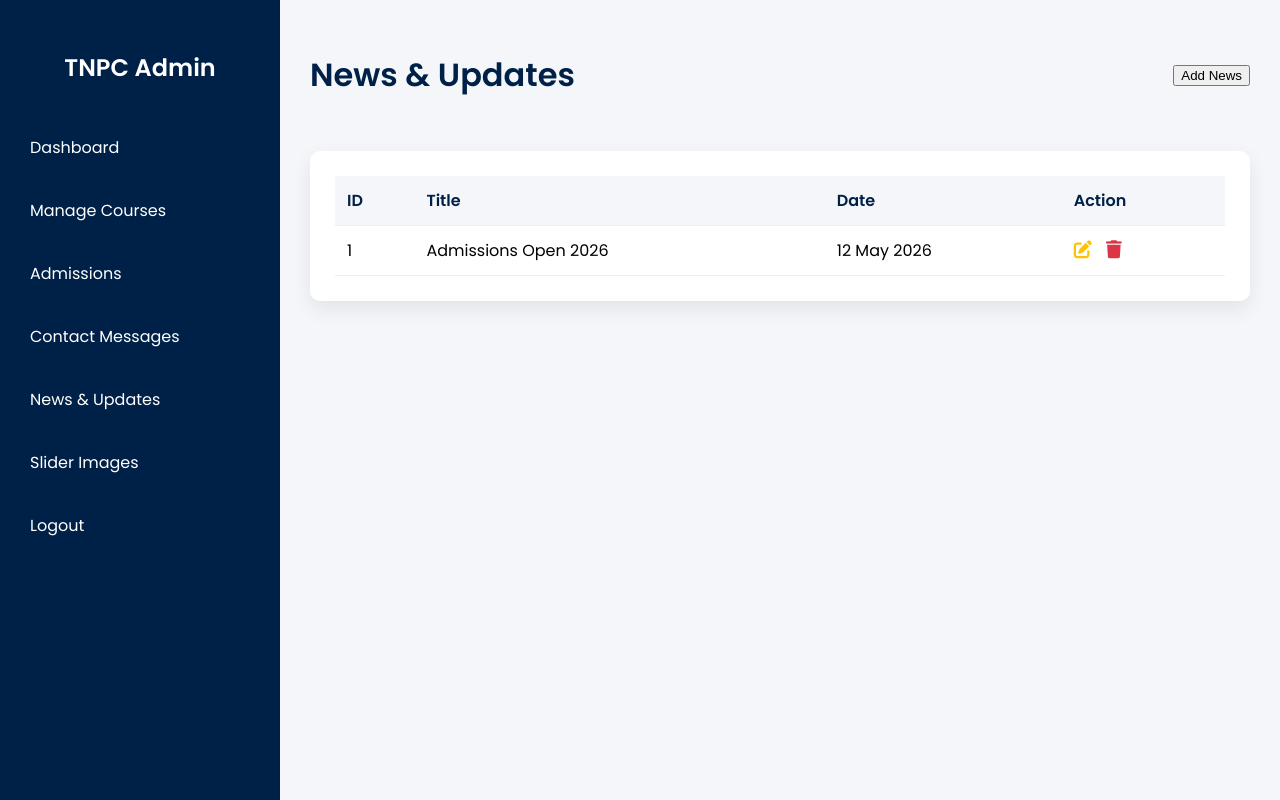
After one commit to gamijinal/TNPC-, a PHP site: page /news_update.php in a window 1280 px wide. The commit adds this page. Run offline with PHP 8.4, Linux system fonts and the light colour scheme.

Commit message:
admin side changes

```diff
--- a/Admin/admin.css
+++ b/Admin/admin.css
@@ -188,6 +188,16 @@ color:#002147;
 font-size:22px;
 font-weight:600;
 }
+.card-link{
+text-decoration:none;
+color:inherit;
+display:block;
+}
+
+.card-link:hover .card{
+transform: translateY(-5px);
+}
+
 
 /* Table */
 
@@ -218,3 +228,135 @@ border-bottom:1px solid #eee;
 table th{
 background:#f4f6f9;
 }
+
+
+
+
+/* manage Course CSS */
+/* Table */
+
+.table-container{
+background:white;
+padding:25px;
+border-radius:10px;
+box-shadow:0 8px 20px rgba(0,0,0,0.08);
+}
+
+table{
+width:100%;
+border-collapse:collapse;
+}
+
+table th,
+table td{
+padding:12px;
+text-align:left;
+border-bottom:1px solid #eee;
+}
+
+table th{
+background:#f4f6f9;
+color:#002147;
+}
+
+/* Buttons */
+
+.edit-btn{
+background:#ffc107;
+border:none;
+padding:6px 12px;
+border-radius:5px;
+cursor:pointer;
+margin-right:5px;
+}
+
+.delete-btn{
+background:#dc3545;
+border:none;
+padding:6px 12px;
+border-radius:5px;
+color:white;
+cursor:pointer;
+}
+
+
+/* news and updates css */
+
+/* Action Icons */
+
+.action-icons i{
+font-size:18px;
+margin-right:10px;
+cursor:pointer;
+transition:0.3s;
+}
+
+/* Edit */
+
+.edit-icon{
+color:#ffc107;
+}
+
+.edit-icon:hover{
+color:#e0a800;
+}
+
+/* Delete */
+
+.delete-icon{
+color:#dc3545;
+}
+
+.delete-icon:hover{
+color:#b02a37;
+}
+
+
+
+
+
+/* Form CSSS */
+/* Modal Background */
+.modal{
+display:none;
+position:fixed;
+top:0;
+left:0;
+width:100%;
+height:100%;
+background:rgba(0,0,0,0.6);
+justify-content:center;
+align-items:center;
+z-index:999;
+}
+
+/* Modal Box */
+.modal-content{
+background:white;
+padding:30px;
+border-radius:10px;
+width:400px;
+position:relative;
+}
+
+/* Close Button */
+.close-btn{
+position:absolute;
+top:10px;
+right:15px;
+font-size:22px;
+cursor:pointer;
+}
+
+/* Inputs */
+.modal-content input{
+width:100%;
+padding:10px;
+margin:10px 0;
+border:1px solid #ccc;
+border-radius:5px;
+}
+.modal-content button{
+display:block;
+margin:20px auto 0;
+}
--- /dev/null
+++ b/Admin/model.js
@@ -0,0 +1,163 @@
+// Open Modal
+function openEditModal(el) {
+
+    isEdit = true;
+    let row = el.closest("tr");
+
+    let title = row.children[1].innerText;
+    let date = row.children[2].innerText;
+
+    document.getElementById("editTitle").value = title;
+    document.getElementById("editDate").value = date;
+    document.getElementById("editRowIndex").value = row.rowIndex;
+
+    document.getElementById("editModal").style.display = "flex";
+}
+
+// Close Modal
+function closeModal() {
+    document.getElementById("editModal").style.display = "none";
+}
+
+// Save Changes
+function saveData() {
+
+    let title = document.getElementById("editTitle").value;
+    let date = document.getElementById("editDate").value;
+
+    let table = document.querySelector("table");
+
+    if (isEdit) {
+
+        let index = document.getElementById("editRowIndex").value;
+
+        table.rows[index].cells[1].innerText = title;
+        table.rows[index].cells[2].innerText = date;
+
+    } else {
+
+        let rowCount = table.rows.length;
+
+        let newRow = table.insertRow();
+
+        newRow.innerHTML = `
+        <td>${rowCount}</td>
+        <td>${title}</td>
+        <td>${date}</td>
+        <td class="action-icons">
+            <i class="fa-solid fa-pen-to-square edit-icon" onclick="openEditModal(this)"></i>
+            <i class="fa-solid fa-trash delete-icon" onclick="deleteRow(this)"></i>
+        </td>
+        `;
+    }
+
+    closeModal();
+}
+
+// Delete Row
+function deleteRow(el) {
+
+    let row = el.closest("tr");
+    row.remove();
+
+    updateIDs();
+}
+
+// Auto Update IDs
+function updateIDs() {
+
+    let table = document.querySelector("table");
+
+    for (let i = 1; i < table.rows.length; i++) {
+        table.rows[i].cells[0].innerText = i;
+    }
+}
+
+let isEdit = false;
+
+// ADD NEWS
+function openAddModal() {
+
+    isEdit = false;
+
+    document.getElementById("modalTitle").innerText = "Add News";
+
+    document.getElementById("editTitle").value = "";
+    document.getElementById("editDate").value = "";
+
+    document.getElementById("editModal").style.display = "flex";
+}
+
+
+
+// ADD COURSE
+function openCourseAdd() {
+
+    isEdit = false;
+
+    document.getElementById("modalTitle").innerText = "Add Course";
+
+    document.getElementById("courseName").value = "";
+    document.getElementById("courseDuration").value = "";
+
+    document.getElementById("courseModal").style.display = "flex";
+}
+
+// EDIT COURSE
+function openCourseEdit(el) {
+
+    isEdit = true;
+
+    let row = el.closest("tr");
+
+    let name = row.children[1].innerText;
+    let duration = row.children[2].innerText;
+
+    document.getElementById("modalTitle").innerText = "Edit Course";
+
+    document.getElementById("courseName").value = name;
+    document.getElementById("courseDuration").value = duration;
+
+    document.getElementById("editRowIndex").value = row.rowIndex;
+
+    document.getElementById("courseModal").style.display = "flex";
+}
+
+// SAVE COURSE
+function saveCourse() {
+
+    let name = document.getElementById("courseName").value;
+    let duration = document.getElementById("courseDuration").value;
+
+    let table = document.querySelector("table");
+
+    if (isEdit) {
+
+        let index = document.getElementById("editRowIndex").value;
+
+        table.rows[index].cells[1].innerText = name;
+        table.rows[index].cells[2].innerText = duration;
+
+    } else {
+
+        let rowCount = table.rows.length;
+
+        let newRow = table.insertRow();
+
+        newRow.innerHTML = `
+        <td>${rowCount}</td>
+        <td>${name}</td>
+        <td>${duration}</td>
+        <td class="action-icons">
+            <i class="fa-solid fa-pen-to-square edit-icon" onclick="openCourseEdit(this)"></i>
+            <i class="fa-solid fa-trash delete-icon" onclick="deleteRow(this)"></i>
+        </td>
+        `;
+    }
+
+    function closeModal(id) {
+        document.getElementById(id).style.display = "none";
+    }
+
+    closeModal('courseModal');
+}
--- /dev/null
+++ b/Admin/news_update.php
@@ -0,0 +1,113 @@
+<!DOCTYPE html>
+<html lang="en">
+
+<head>
+
+    <meta charset="UTF-8">
+    <meta name="viewport" content="width=device-width, initial-scale=1.0">
+
+    <title>News & Updates - TNPC Admin</title>
+
+    <link rel="stylesheet" href="admin.css">
+    <link rel="stylesheet" href="../CSS/style.css">
+
+    <link rel="stylesheet"
+        href="https://cdnjs.cloudflare.com/ajax/libs/font-awesome/6.5.0/css/all.min.css">
+
+    <link href="https://fonts.googleapis.com/css2?family=Poppins:wght@400;600&display=swap" rel="stylesheet">
+
+</head>
+
+<body>
+
+    <div class="dashboard">
+
+        <!-- Sidebar -->
+
+        <?php include "sidemenu.php"; ?>
+
+
+        <!-- Main Content -->
+
+        <div class="main-content">
+
+            <div class="topbar">
+
+                <h1>News & Updates</h1>
+
+                <button class="custom-btn" onclick="openAddModal()">Add News</button>
+
+            </div>
+
+
+            <!-- News Table -->
+
+            <div class="table-container">
+
+                <table>
+
+                    <tr>
+                        <th>ID</th>
+                        <th>Title</th>
+                        <th>Date</th>
+                        <th>Action</th>
+                    </tr>
+
+
+                    <tr>
+                        <td>1</td>
+                        <td>Admissions Open 2026</td>
+                        <td>12 May 2026</td>
+
+                        <td class="action-icons">
+
+                            <i class="fa-solid fa-pen-to-square edit-icon" onclick="openEditModal(this)"></i>
+
+                            <i class="fa-solid fa-trash delete-icon" onclick="deleteRow(this)"></i>
+
+                        </td>
+
+                    </tr>
+
+                </table>
+
+
+            </div>
+
+            <!-- Edit Modal -->
+            <div id="editModal" class="modal">
+
+                <div class="modal-content">
+
+                    <span class="close-btn" onclick="closeModal()">&times;</span>
+
+                    <h2 id="modalTitle">Edit News</h2>
+
+                    <form id="editForm">
+
+                        <input type="hidden" id="editRowIndex">
+
+                        <label>Title</label>
+                        <input type="text" id="editTitle">
+
+                        <label>Date</label>
+                        <input type="date" id="editDate">
+
+                        <label>Image</label>
+                        <input type="file" id="editImage">
+
+                        <button type="button" class="custom-btn" onclick="saveData()">Save Changes</button>
+
+                    </form>
+
+                </div>
+
+            </div>
+        </div>
+
+    </div>
+
+   <script src="model.js"></script>
+</body>
+
+</html>
--- /dev/null
+++ b/Admin/sidemenu.php
@@ -0,0 +1,23 @@
+<div class="sidebar">
+
+    <h2 class="logo">TNPC Admin</h2>
+
+    <ul>
+
+        <li><a href="index.php">Dashboard</a></li>
+
+        <li><a href="manage_course.php">Manage Courses</a></li>
+
+        <li><a href="#">Admissions</a></li>
+
+        <li><a href="#">Contact Messages</a></li>
+
+        <li><a href="news_update.php">News & Updates</a></li>
+
+        <li><a href="#">Slider Images</a></li>
+
+        <li><a href="logout.php">Logout</a></li>
+
+    </ul>
+
+</div>
--- a/PHP/bba.php
+++ b/PHP/bba.php
@@ -5,8 +5,7 @@
     <title>BBA Course</title>
     <meta name="viewport" content="width=device-width, initial-scale=1.0">
     <!-- Bootstrap -->
-     <link rel="stylesheet"
-href="https://cdnjs.cloudflare.com/ajax/libs/font-awesome/6.5.0/css/all.min.css">
+     <link rel="stylesheet"href="https://cdnjs.cloudflare.com/ajax/libs/font-awesome/6.5.0/css/all.min.css">
     <link href="https://cdn.jsdelivr.net/npm/bootstrap@5.3.2/dist/css/bootstrap.min.css" rel="stylesheet">
     <link rel="stylesheet" href="https://cdn.jsdelivr.net/npm/bootstrap-icons@1.11.1/font/bootstrap-icons.css">
 
```
Also changed, not shown: Admin/db.php (+20 -11 lines), Admin/index.php (+11 -30 lines), Admin/login.php (+0 -19 lines), Admin/manage_admin.php (+5 -3 lines), Admin/manage_course.php (added, +73 -0 lines).
